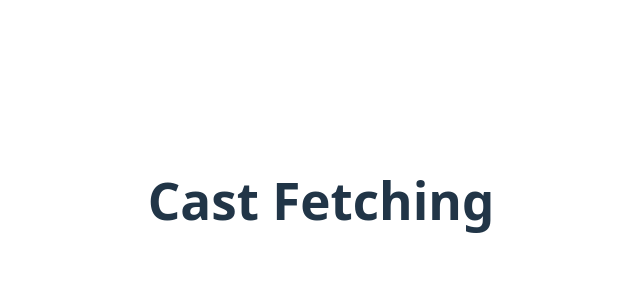
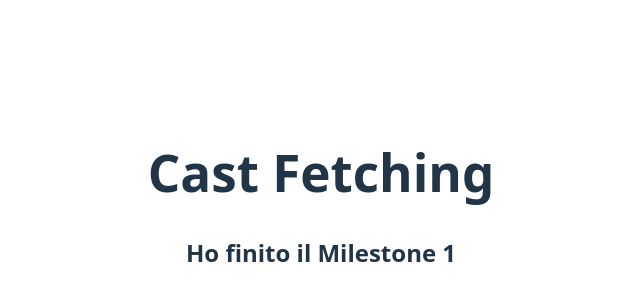
Before and after one commit to GabrielaTumfart/react-api, a React (Vite) app: page / in a window 1280 px wide. Shown: the part 200-500 px from the top of the page, without its empty margins (319-959 px from the left). Built offline with nearby package versions, Linux system fonts and the light colour scheme.

Commit message:
Ho finito il milestone 1

```diff
--- a/src/App.jsx
+++ b/src/App.jsx
@@ -27,6 +27,7 @@ export default function App() {
     <>
 
     <h1>Cast Fetching</h1>
+    <h2>Ho finito il Milestone 1</h2>
 
 
     </>
```
